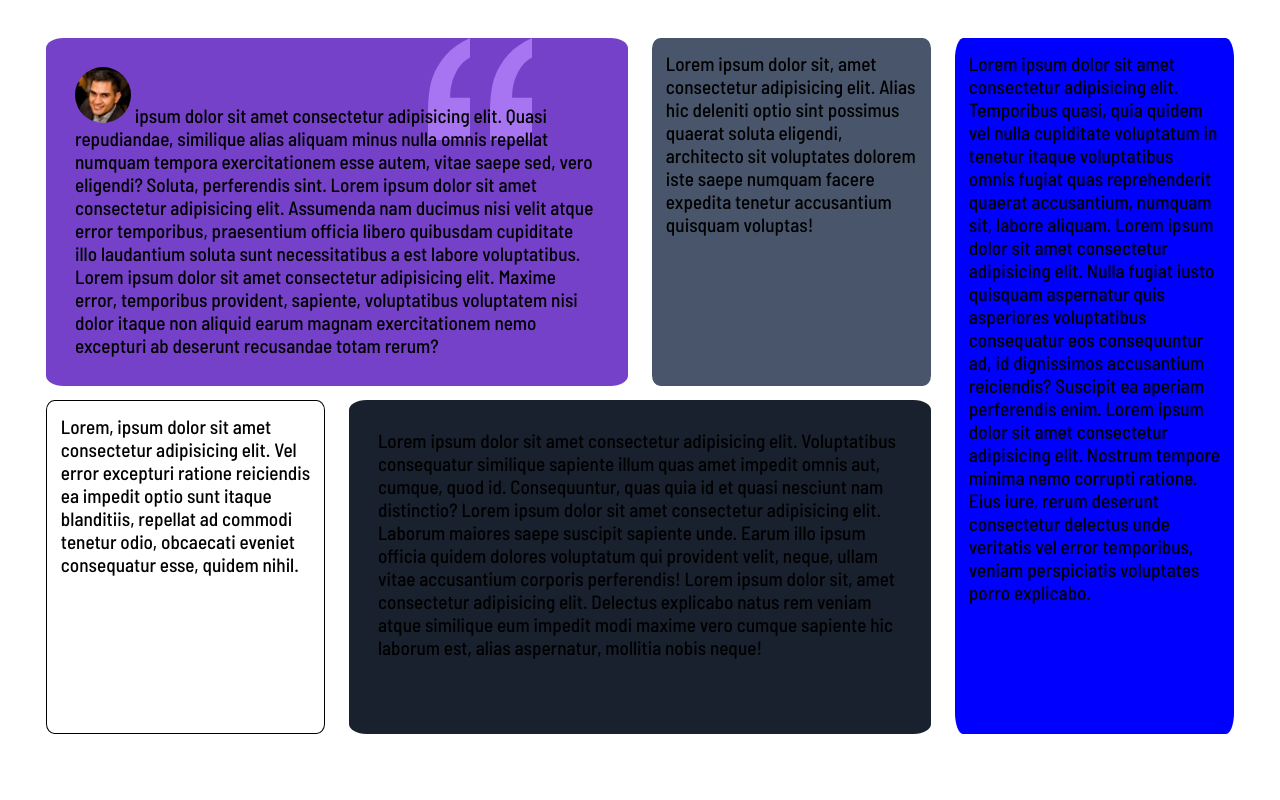
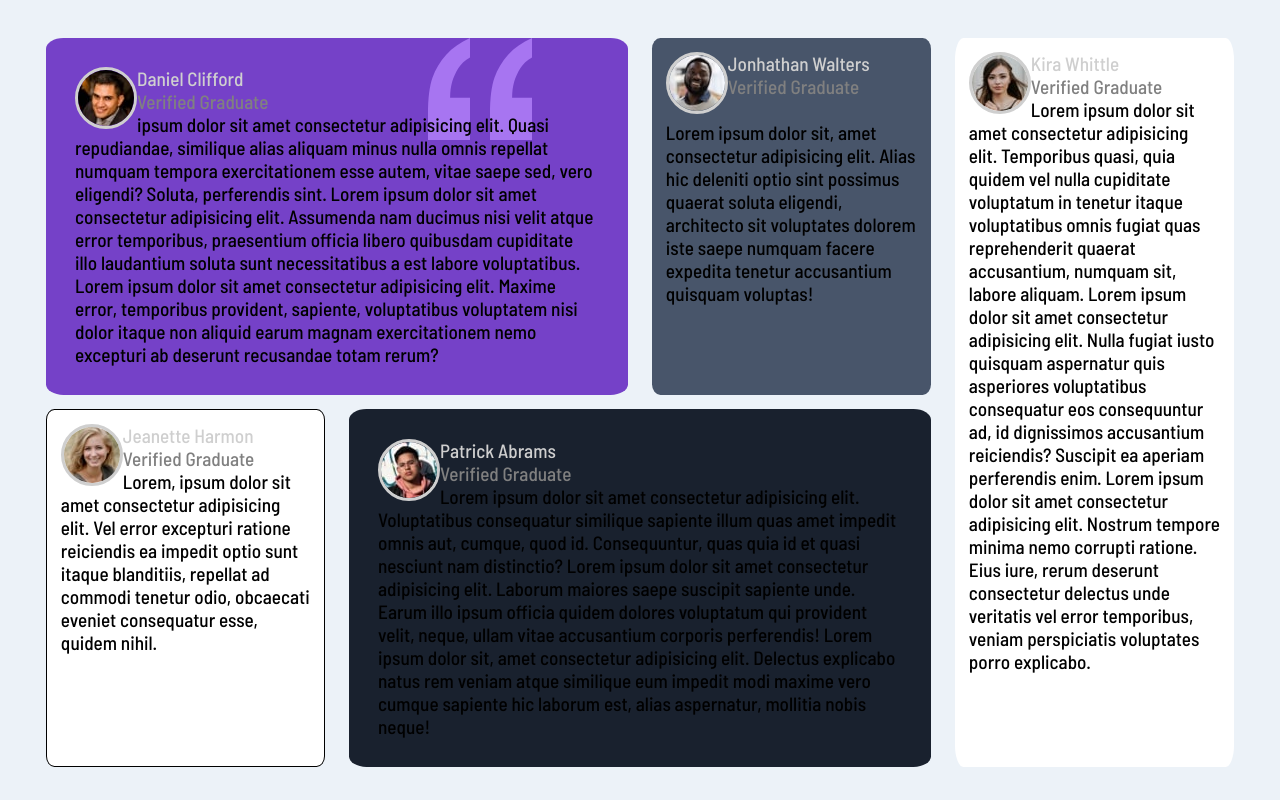
Before and after one commit to saidworks/HTML-CSS, a PHP site: page / in a window 1280 px wide. Run offline with PHP 8.4, Linux system fonts and the light colour scheme.

Commit message:
almost done with desktop version, need to adjust font size and weight, padding and margin

```diff
--- a/Part 3/index.html
+++ b/Part 3/index.html
@@ -2,24 +2,33 @@
 <html>
 
 <head>
-    <title>Your News</title>
+    <title>Graduate News</title>
     <link rel="stylesheet" type="text/css" href="styles/style.css" />
 </head>
 
 <body>
     <main id="container">
-        <article id="one"> <img src="images/image-daniel.jpg" alt="image-daniel"> ipsum dolor sit amet consectetur adipisicing elit. Quasi repudiandae, similique alias aliquam minus nulla omnis repellat numquam tempora exercitationem esse autem, vitae saepe sed, vero eligendi?
-            Soluta, perferendis sint. Lorem ipsum dolor sit amet consectetur adipisicing elit. Assumenda nam ducimus nisi velit atque error temporibus, praesentium officia libero quibusdam cupiditate illo laudantium soluta sunt necessitatibus a est labore
-            voluptatibus. Lorem ipsum dolor sit amet consectetur adipisicing elit. Maxime error, temporibus provident, sapiente, voluptatibus voluptatem nisi dolor itaque non aliquid earum magnam exercitationem nemo excepturi ab deserunt recusandae totam
-            rerum?</article>
-        <article id="two">Lorem ipsum dolor sit, amet consectetur adipisicing elit. Alias hic deleniti optio sint possimus quaerat soluta eligendi, architecto sit voluptates dolorem iste saepe numquam facere expedita tenetur accusantium quisquam voluptas!</article>
-        <article id="three">Lorem ipsum dolor sit amet consectetur adipisicing elit. Temporibus quasi, quia quidem vel nulla cupiditate voluptatum in tenetur itaque voluptatibus omnis fugiat quas reprehenderit quaerat accusantium, numquam sit, labore aliquam. Lorem ipsum
-            dolor sit amet consectetur adipisicing elit. Nulla fugiat iusto quisquam aspernatur quis asperiores voluptatibus consequatur eos consequuntur ad, id dignissimos accusantium reiciendis? Suscipit ea aperiam perferendis enim. Lorem ipsum dolor
-            sit amet consectetur adipisicing elit. Nostrum tempore minima nemo corrupti ratione. Eius iure, rerum deserunt consectetur delectus unde veritatis vel error temporibus, veniam perspiciatis voluptates porro explicabo. </article>
-        <article id="four">Lorem, ipsum dolor sit amet consectetur adipisicing elit. Vel error excepturi ratione reiciendis ea impedit optio sunt itaque blanditiis, repellat ad commodi tenetur odio, obcaecati eveniet consequatur esse, quidem nihil.</article>
-        <article id="five"> Lorem ipsum dolor sit amet consectetur adipisicing elit. Voluptatibus consequatur similique sapiente illum quas amet impedit omnis aut, cumque, quod id. Consequuntur, quas quia id et quasi nesciunt nam distinctio? Lorem ipsum dolor sit amet consectetur
-            adipisicing elit. Laborum maiores saepe suscipit sapiente unde. Earum illo ipsum officia quidem dolores voluptatum qui provident velit, neque, ullam vitae accusantium corporis perferendis! Lorem ipsum dolor sit, amet consectetur adipisicing
-            elit. Delectus explicabo natus rem veniam atque similique eum impedit modi maxime vero cumque sapiente hic laborum est, alias aspernatur, mollitia nobis neque!</article>
+        <article id="one">
+            <div class="profil"><img src="images/image-daniel.jpg" alt="image-daniel">
+                <div class="name">Daniel Clifford</div>
+                <div class="verified"> Verified Graduate</div>
+            </div>
+            ipsum dolor sit amet consectetur adipisicing elit. Quasi repudiandae, similique alias aliquam minus nulla omnis repellat numquam tempora exercitationem esse autem, vitae saepe sed, vero eligendi? Soluta, perferendis sint. Lorem ipsum dolor sit amet consectetur
+            adipisicing elit. Assumenda nam ducimus nisi velit atque error temporibus, praesentium officia libero quibusdam cupiditate illo laudantium soluta sunt necessitatibus a est labore voluptatibus. Lorem ipsum dolor sit amet consectetur adipisicing
+            elit. Maxime error, temporibus provident, sapiente, voluptatibus voluptatem nisi dolor itaque non aliquid earum magnam exercitationem nemo excepturi ab deserunt recusandae totam rerum?
+        </article>
+        <article id="two"><img src="images/image-jonathan.jpg" alt="image-jonathan"> <span class="name">Jonhathan Walters</span><span class="verified">Verified Graduate</span> <br> Lorem ipsum dolor sit, amet consectetur adipisicing elit. Alias hic deleniti optio sint
+            possimus quaerat soluta eligendi, architecto sit voluptates dolorem iste saepe numquam facere expedita tenetur accusantium quisquam voluptas!</article>
+        <article id="three"><img src="images/image-kira.jpg" alt="image-kira"> <span class="name">Kira Whittle</span><span class="verified">Verified Graduate</span> Lorem ipsum dolor sit amet consectetur adipisicing elit. Temporibus quasi, quia quidem vel nulla cupiditate
+            voluptatum in tenetur itaque voluptatibus omnis fugiat quas reprehenderit quaerat accusantium, numquam sit, labore aliquam. Lorem ipsum dolor sit amet consectetur adipisicing elit. Nulla fugiat iusto quisquam aspernatur quis asperiores voluptatibus
+            consequatur eos consequuntur ad, id dignissimos accusantium reiciendis? Suscipit ea aperiam perferendis enim. Lorem ipsum dolor sit amet consectetur adipisicing elit. Nostrum tempore minima nemo corrupti ratione. Eius iure, rerum deserunt
+            consectetur delectus unde veritatis vel error temporibus, veniam perspiciatis voluptates porro explicabo. </article>
+        <article id="four"><img src="images/image-jeanette.jpg" alt="image-jeanette"> <span class="name">Jeanette Harmon</span><span class="verified">Verified Graduate</span>Lorem, ipsum dolor sit amet consectetur adipisicing elit. Vel error excepturi ratione reiciendis
+            ea impedit optio sunt itaque blanditiis, repellat ad commodi tenetur odio, obcaecati eveniet consequatur esse, quidem nihil.</article>
+        <article id="five"> <img src="images/image-patrick.jpg" alt="image-patrick"> <span class="name">Patrick Abrams</span><span class="verified">Verified Graduate</span> Lorem ipsum dolor sit amet consectetur adipisicing elit. Voluptatibus consequatur similique sapiente
+            illum quas amet impedit omnis aut, cumque, quod id. Consequuntur, quas quia id et quasi nesciunt nam distinctio? Lorem ipsum dolor sit amet consectetur adipisicing elit. Laborum maiores saepe suscipit sapiente unde. Earum illo ipsum officia
+            quidem dolores voluptatum qui provident velit, neque, ullam vitae accusantium corporis perferendis! Lorem ipsum dolor sit, amet consectetur adipisicing elit. Delectus explicabo natus rem veniam atque similique eum impedit modi maxime vero
+            cumque sapiente hic laborum est, alias aspernatur, mollitia nobis neque!</article>
     </main>
 </body>
 
--- a/Part 3/styles/style.css
+++ b/Part 3/styles/style.css
@@ -1,4 +1,18 @@
 @import url('https://fonts.googleapis.com/css2?family=Barlow+Semi+Condensed:wght@500;600&display=swap');
+@media (max-width: 400px) {
+    main {
+        display: flex;
+        flex-direction: column;
+        flex-wrap: wrap;
+        max-width: 100vw;
+        justify-content: space-between;
+    }
+}
+
+body {
+    background-color: hsl(210, 46%, 95%);
+}
+
 main {
     display: grid;
     grid-template-columns: 1fr 1fr 1fr 1fr;
@@ -9,7 +23,6 @@ main {
     font-family: 'Barlow Semi Condensed', sans-serif;
     font-size: larger;
     margin: 3%;
-    background-color: gray: hsl(0, 0%, 81%);
 }
 
 #one {
@@ -25,8 +38,22 @@ main {
 }
 
 img {
+    float: left;
+    vertical-align: middle;
     border-radius: 50%;
-    border: hsl(0, 0%, 81%) 2%;
+    border: hsl(0, 0%, 81%) solid;
+}
+
+.name {
+    display: block;
+    text-align: left;
+    color: hsl(0, 0%, 81%);
+}
+
+.verified {
+    display: block;
+    text-align: left;
+    color: gray;
 }
 
 #two {
@@ -38,7 +65,7 @@ img {
 }
 
 #three {
-    background-color: blue;
+    background-color: white;
     grid-column: 4;
     grid-row: 1/3;
     border-radius: 3%;
```
Also changed, not shown: Part 3/style.css (added, +48 -0 lines).
